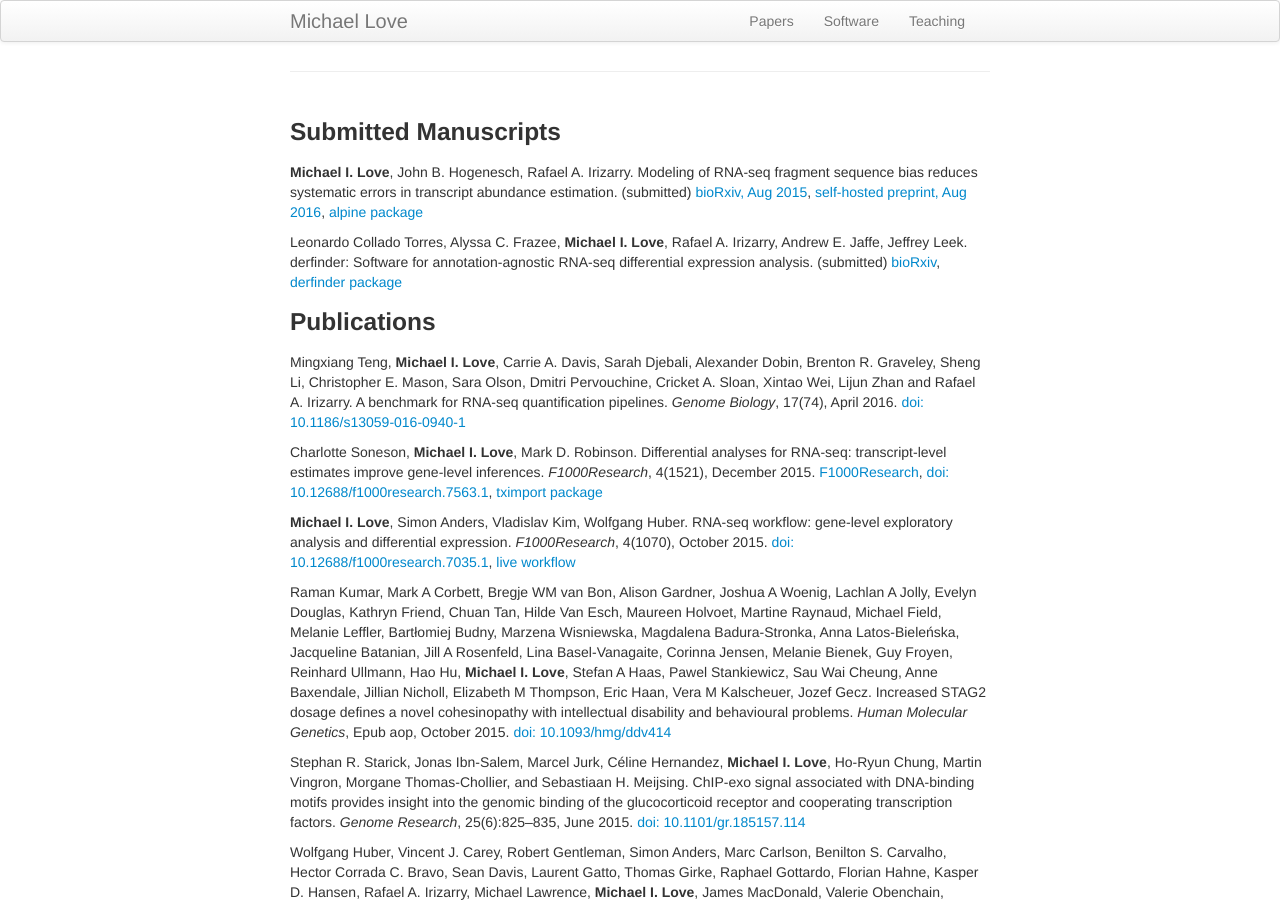
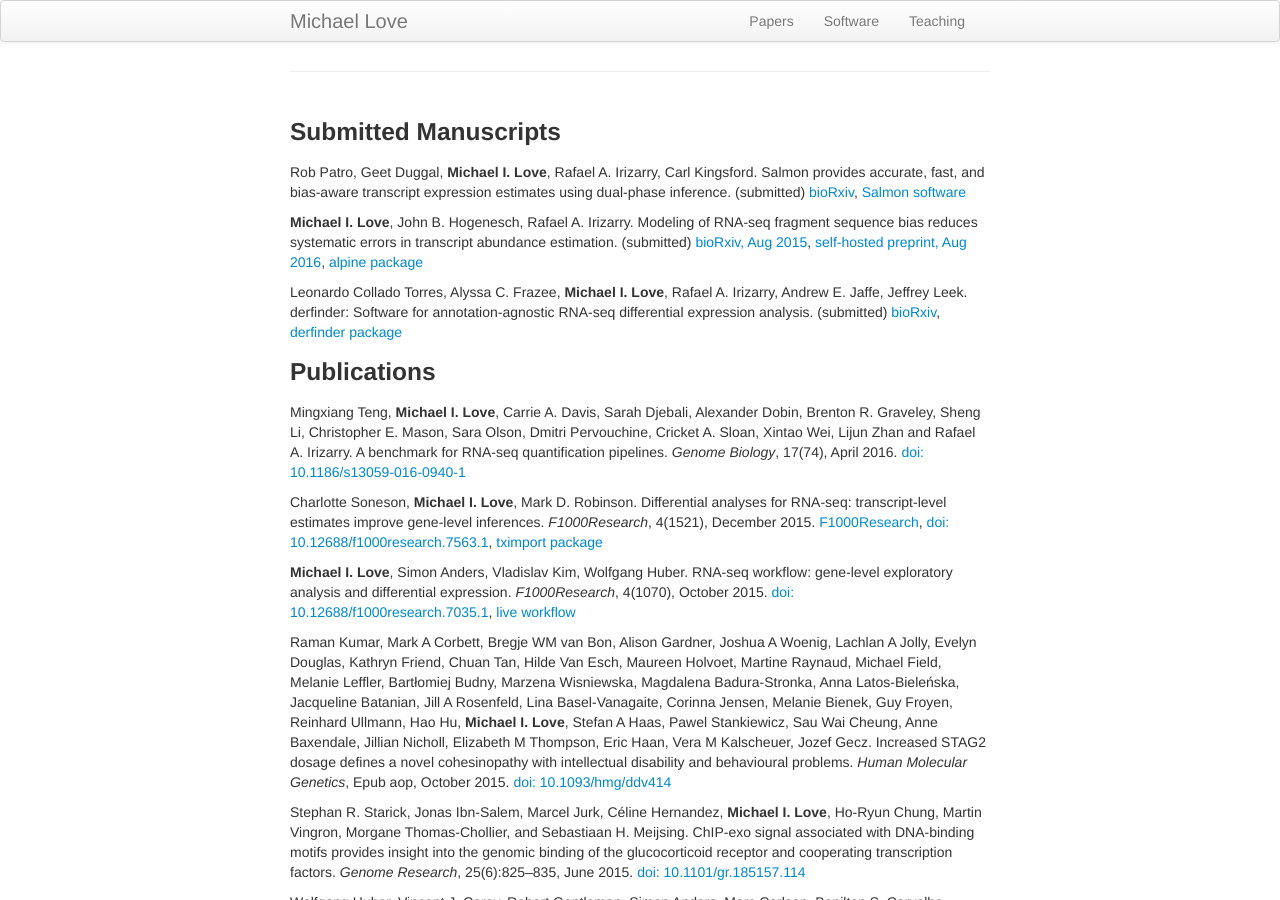
Before and after one commit to mikelove/mikelove.github.io, a Jekyll site: the page built from pages/papers.md, in a window 1280 px wide and 900 px high. Built offline with Jekyll 4.4.1, drawn with Linux system fonts in a browser that asks for light colours.

Commit message:
add salmon ms

```diff
--- a/pages/papers.md
+++ b/pages/papers.md
@@ -4,6 +4,12 @@ title:
 ---
 
 ### Submitted Manuscripts
+
+Rob Patro, Geet Duggal, **Michael I. Love**, Rafael A. Irizarry, Carl Kingsford.
+Salmon provides accurate, fast, and bias-aware transcript expression
+estimates using dual-phase inference. (submitted)
+[bioRxiv](http://biorxiv.org/content/early/2016/08/30/021592),
+[Salmon software](https://combine-lab.github.io/salmon/)
 
 **Michael I. Love**, John B. Hogenesch, Rafael A. Irizarry. Modeling of
 RNA-seq fragment sequence bias reduces systematic errors in
```
